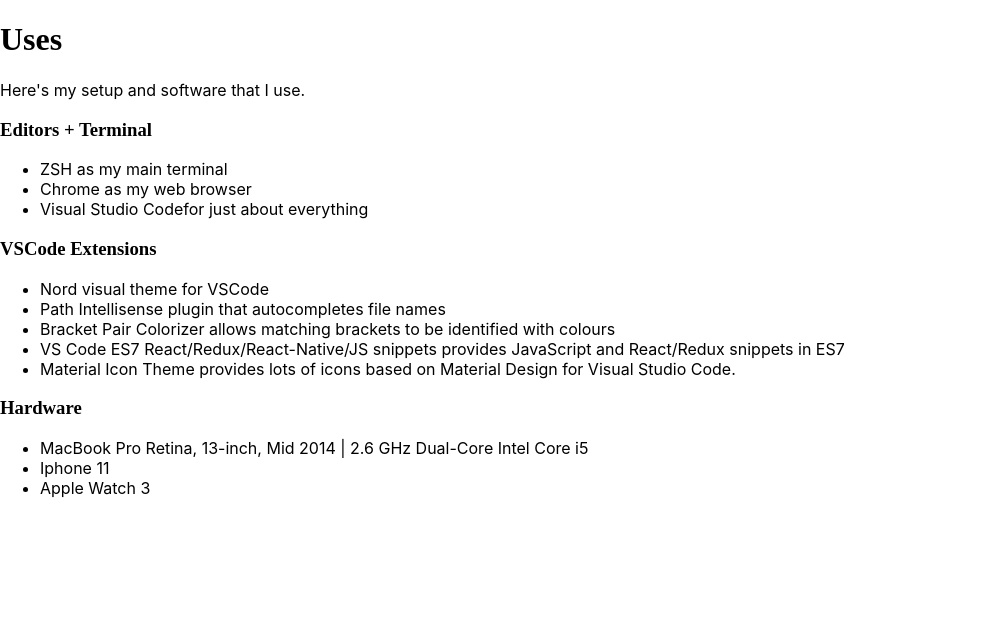
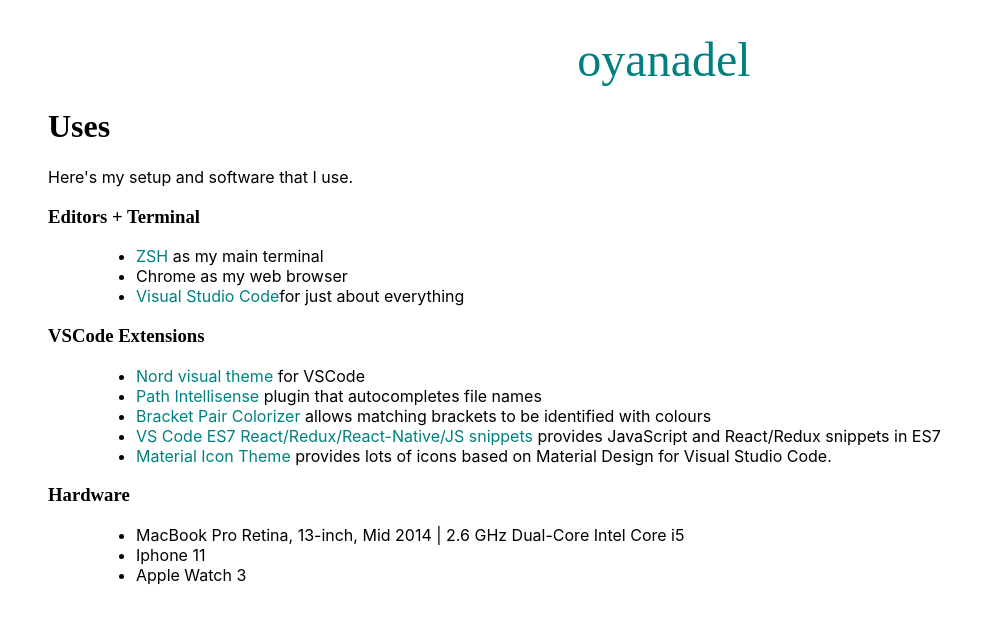
Before and after one commit to Aereli/Portfolio-React, a React (Create React App) app: page /uses in a window 1280 px wide. Shown: the top 622 px of the page, without its empty margins (0-1003 px from the left). Built offline with nearby package versions, Linux system fonts and the light colour scheme; a web font is replaced by a local one.

Commit message:
setup uses page with style

```diff
--- a/src/pages/uses.js
+++ b/src/pages/uses.js
@@ -1,9 +1,16 @@
 import React from 'react'
+import '../stylesheets/uses.css'
+import SplitString from '../components/stringSplitter'
+
 
 class Uses extends React.Component{
   render(){
     return(
       <>
+      <div className="uses-container">
+        <div className="uses-header">
+          <SplitString />
+        </div>
         <h1>Uses</h1>
           <p>Here's my setup and software that I use.</p>
         <h3> Editors + Terminal</h3>
@@ -62,6 +69,7 @@
             Apple Watch 3
           </li>
         </ul>
+      </div>
       </>
     )
   }
--- /dev/null
+++ b/src/stylesheets/uses.css
@@ -0,0 +1,20 @@
+.uses-header{
+  text-align: center;
+  font-size: 3rem;
+  margin: 2rem 0 1rem 0;
+  font-family: Earth-Orbiter;
+}
+
+a{
+  /* text-decoration: none; */
+  color: teal;
+}
+
+ul{
+  margin-left: 3rem;
+}
+
+.uses-container{
+  margin-left: 3rem;
+
+}
```
